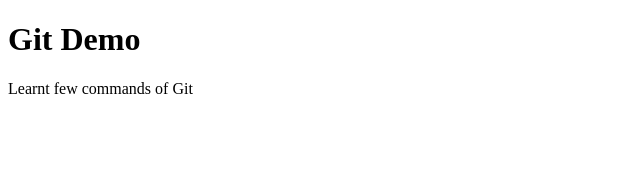
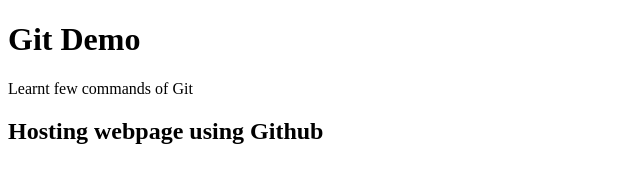
Before and after one commit to Balaji-Sunku-008/gitdemocse, a plain HTML site: page index.html in a window 1280 px wide. Shown: the whole page, without its empty margins (0-640 px from the left). Drawn offline with Linux system fonts and the light colour scheme.

Commit message:
4th commit

```diff
--- a/index.html
+++ b/index.html
@@ -8,5 +8,6 @@
 <body>
     <h1>Git Demo</h1>
     <p>Learnt few commands of Git</p>
+    <h2>Hosting webpage using Github</h2>
 </body>
 </html>
```
